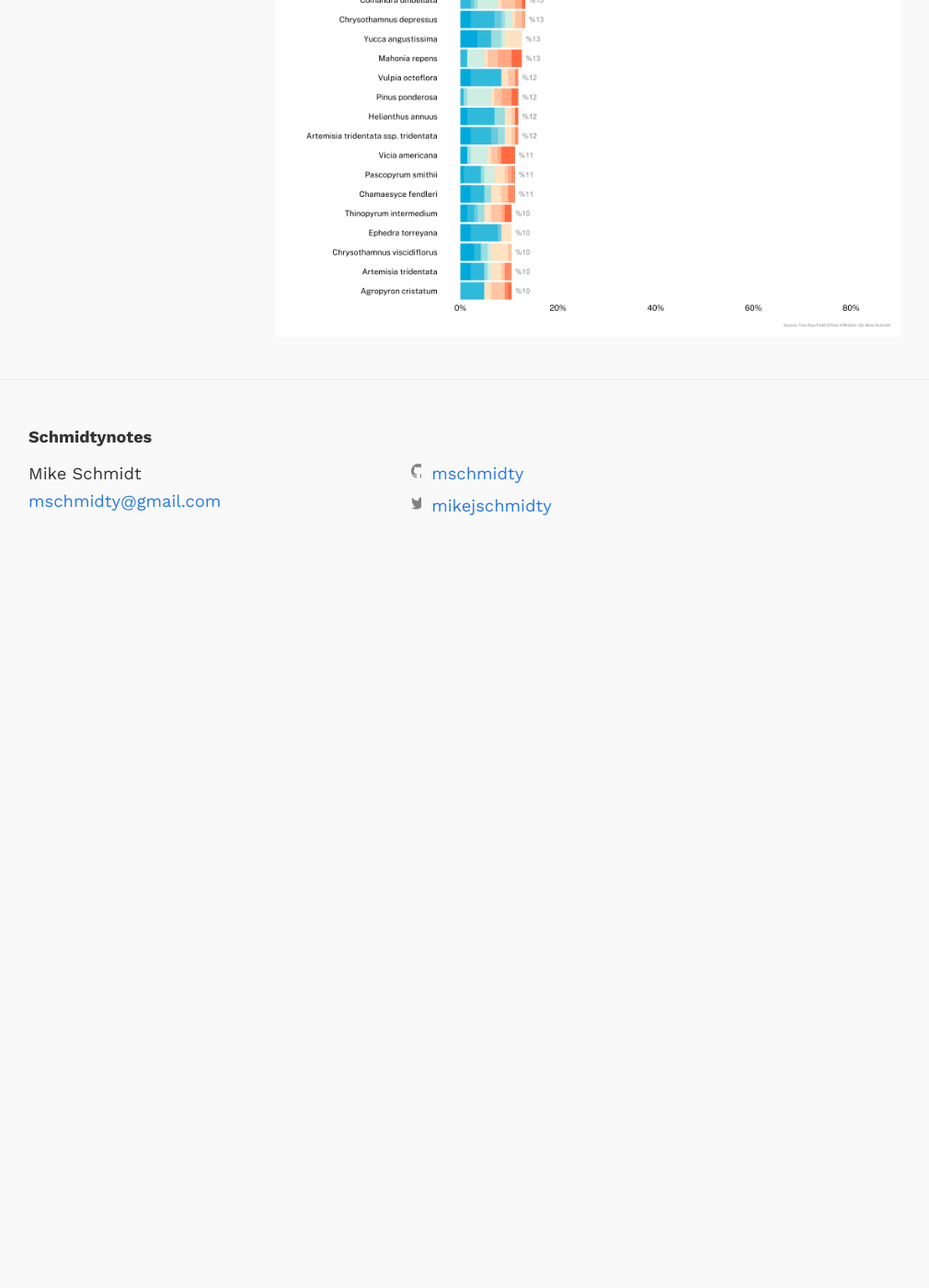
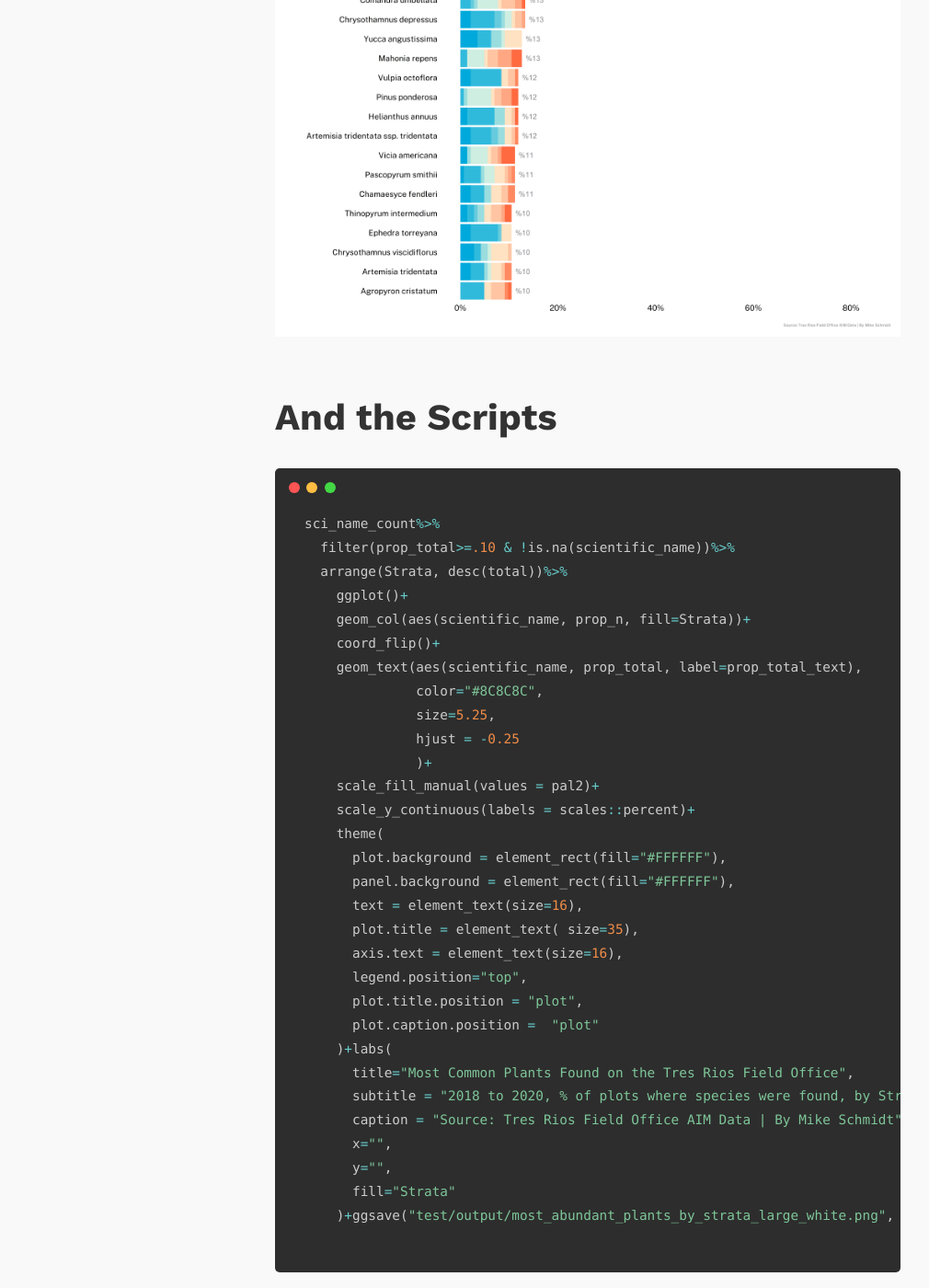
Before and after one commit to mschmidty/bio_notes, a Jekyll site: the page built from r/_posts/2021-11-04-some_aim_data_visualizations.md, in a window 1280 px wide and 1400 px high, scrolled down 2385 px. Shown: the whole window at 92% size, without its empty margins (1-1011 px from the left). Built offline with Jekyll 4.4.1, drawn with Linux system fonts in a browser that asks for light colours; before the commit the page ends 3015 px from its top, so only the background shows below that; some of the changed text lies outside the part shown.

Commit message:
added scripts

````diff
--- a/r/_posts/2021-11-04-some_aim_data_visualizations.md
+++ b/r/_posts/2021-11-04-some_aim_data_visualizations.md
@@ -10,6 +10,41 @@ I don't really put a lot of what I do at work here.  I try to keep work at work
 
 ## Species Richness
 
-As part of the AIM protocol we try to identify every plant that occurs at each plot.  The first visualization is a column plot of the percentage of vegetation sites that a species of each plant is identidfied at, separated by strata.
+As part of the AIM protocol we try to identify every plant that occurs at each site.  The first visualization is a column plot of the percentage of vegetation sites that a species of each plant is identidfied at, visualized by strata.
 
 ![Species Richness]({{"r/assets/most_abundant_plants_by_strata_large_white_small.png" | relative_url }})
+
+## And the Scripts
+
+```r
+sci_name_count%>%
+  filter(prop_total>=.10 & !is.na(scientific_name))%>%
+  arrange(Strata, desc(total))%>%
+    ggplot()+
+    geom_col(aes(scientific_name, prop_n, fill=Strata))+
+    coord_flip()+
+    geom_text(aes(scientific_name, prop_total, label=prop_total_text),
+              color="#8C8C8C",
+              size=5.25,
+              hjust = -0.25
+              )+
+    scale_fill_manual(values = pal2)+
+    scale_y_continuous(labels = scales::percent)+
+    theme(
+      plot.background = element_rect(fill="#FFFFFF"),
+      panel.background = element_rect(fill="#FFFFFF"),
+      text = element_text(size=16),
+      plot.title = element_text( size=35),
+      axis.text = element_text(size=16),
+      legend.position="top",
+      plot.title.position = "plot",
+      plot.caption.position =  "plot"
+    )+labs(
+      title="Most Common Plants Found on the Tres Rios Field Office",
+      subtitle = "2018 to 2020, % of plots where species were found, by Strata.  Only plants that occured on more than 10% of plots are included.",
+      caption = "Source: Tres Rios Field Office AIM Data | By Mike Schmidt",
+      x="",
+      y="",
+      fill="Strata"
+    )+ggsave("test/output/most_abundant_plants_by_strata_large_white.png", h=45, w=17.5, type="cairo", dpi=600)
+```
````
